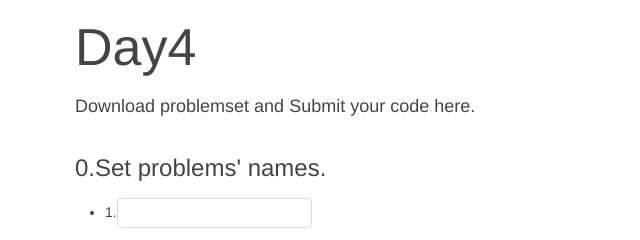
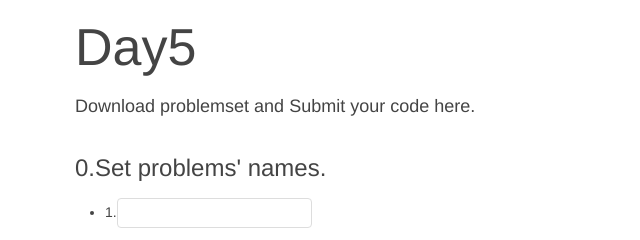
Before and after one commit to Wycers/WebServer, a website: page admin.html in a window 1280 px wide. Shown: the top 240 px of the page, 0-640 px from the left. Drawn offline with Linux system fonts and the light colour scheme; no server answers.

Commit message:
Update admin.html

```diff
--- a/admin.html
+++ b/admin.html
@@ -26,7 +26,7 @@
 
             <div class="uk-grid" data-uk-grid-margin>
                 <div class="uk-width-1-1">
-                    <h1 class="uk-heading-large">Day4</h1>
+                    <h1 class="uk-heading-large">Day5</h1>
                     <p class="uk-text-large">Download problemset and Submit your code here.</p>
                 </div>
             </div>
```
